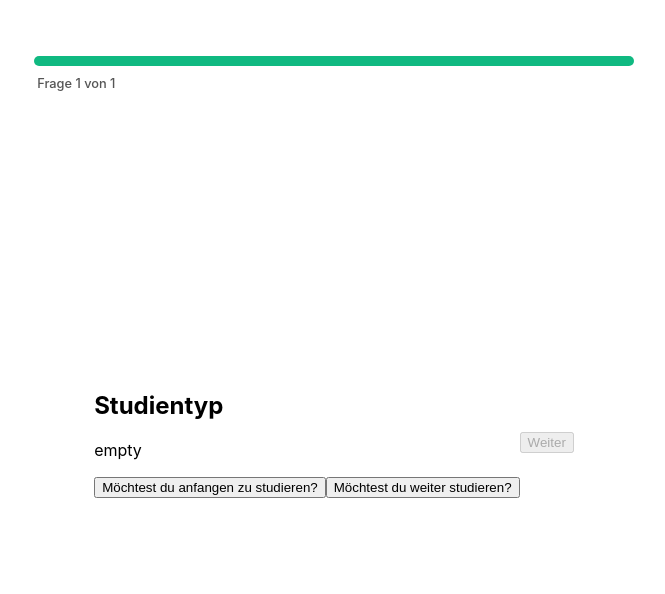
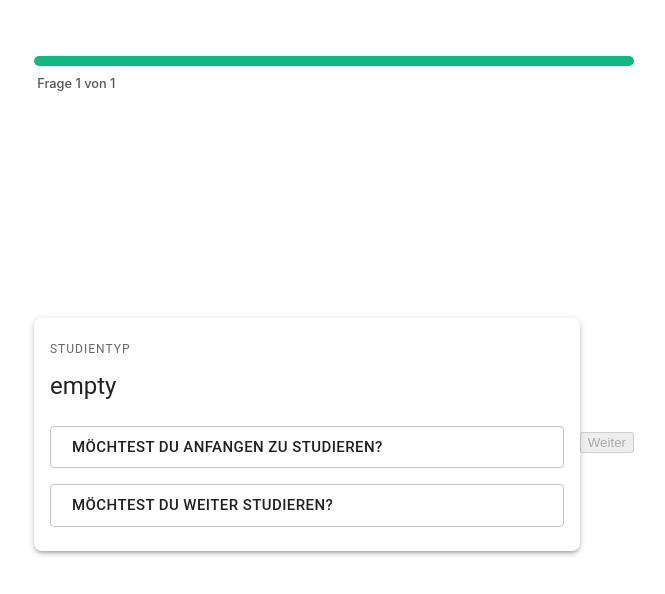
Before and after one commit to noadjamila/TechStudyFinder, a React (Vite) app in the folder client/: page /quiz/level/1 in a window 1280 px wide. Shown: the top 594 px of the page, without its empty margins (306-971 px from the left). Built offline with nearby package versions, Linux system fonts and the light colour scheme.

Commit message:
implements the QuizCardBase with Material and deletes the old one which was with React

```diff
--- a/client/src/components/quiz/QuizCardBase.tsx
+++ b/client/src/components/quiz/QuizCardBase.tsx
@@ -1,13 +1,18 @@
 import React from "react";
+import Card from "@mui/material/Card";
+import CardContent from "@mui/material/CardContent";
+import Typography from "@mui/material/Typography";
+import Button from "@mui/material/Button";
+import Stack from "@mui/material/Stack";
 
 export interface QuizOption<T = string> {
   label: string;
-  value: T; // z. B. "grundständig" oder { type: "R" }
+  value: T;
   description?: string;
 }
 
 export interface QuizCardBaseProps<T = string> {
-  title?: string;
+  title?: string; // Optional: z.B. "Level 1"
   question: string;
   options: QuizOption<T>[];
   selected?: T;
@@ -22,23 +27,60 @@ const QuizCardBase = <T,>({
   onSelect,
 }: QuizCardBaseProps<T>) => {
   return (
-    <div className="card">
-      {title && <h2>{title}</h2>}
-      <p>{question}</p>
-      <div className="options">
-        {options.map((o) => (
-          <button
-            key={String(o.value)}
-            aria-pressed={selected === o.value}
-            onClick={() => onSelect(o.value)}
-            className={selected === o.value ? "active" : ""}
-            title={o.description}
+    <Card
+      sx={{
+        maxWidth: 600,
+        width: "100%",
+        mx: "auto", // Zentriert die Karte horizontal
+        boxShadow: 3, // Stärkerer Schatten für den "Card"-Effekt
+        borderRadius: 2, // Etwas rundere Ecken
+      }}
+    >
+      <CardContent>
+        {/* Titel (optional) */}
+        {title && (
+          <Typography
+            gutterBottom
+            variant="overline"
+            display="block"
+            color="text.secondary"
           >
-            {o.label}
-          </button>
-        ))}
-      </div>
-    </div>
+            {title}
+          </Typography>
+        )}
+
+        {/* Die Frage */}
+        <Typography variant="h5" component="div" gutterBottom sx={{ mb: 3 }}>
+          {question}
+        </Typography>
+
+        {/* Die Antwortmöglichkeiten */}
+        <Stack spacing={2} direction="column">
+          {options.map((o) => {
+            const isSelected = selected === o.value;
+            return (
+              <Button
+                key={String(o.value)}
+                variant={isSelected ? "contained" : "outlined"} // Gefüllt wenn ausgewählt, sonst Umrandung
+                color={isSelected ? "primary" : "inherit"}
+                onClick={() => onSelect(o.value)}
+                size="large"
+                fullWidth
+                sx={{
+                  justifyContent: "flex-start", // Text linksbündig sieht bei langen Antworten oft besser aus
+                  textAlign: "left",
+                  borderColor: isSelected ? "" : "rgba(0, 0, 0, 0.23)", // Leichte Border für nicht-ausgewählte
+                }}
+              >
+                {o.label}
+              </Button>
+            );
+          })}
+        </Stack>
+      </CardContent>
+
+      {/*hier müsste noch der Zurück-Button rein */}
+    </Card>
   );
 };
 
```
